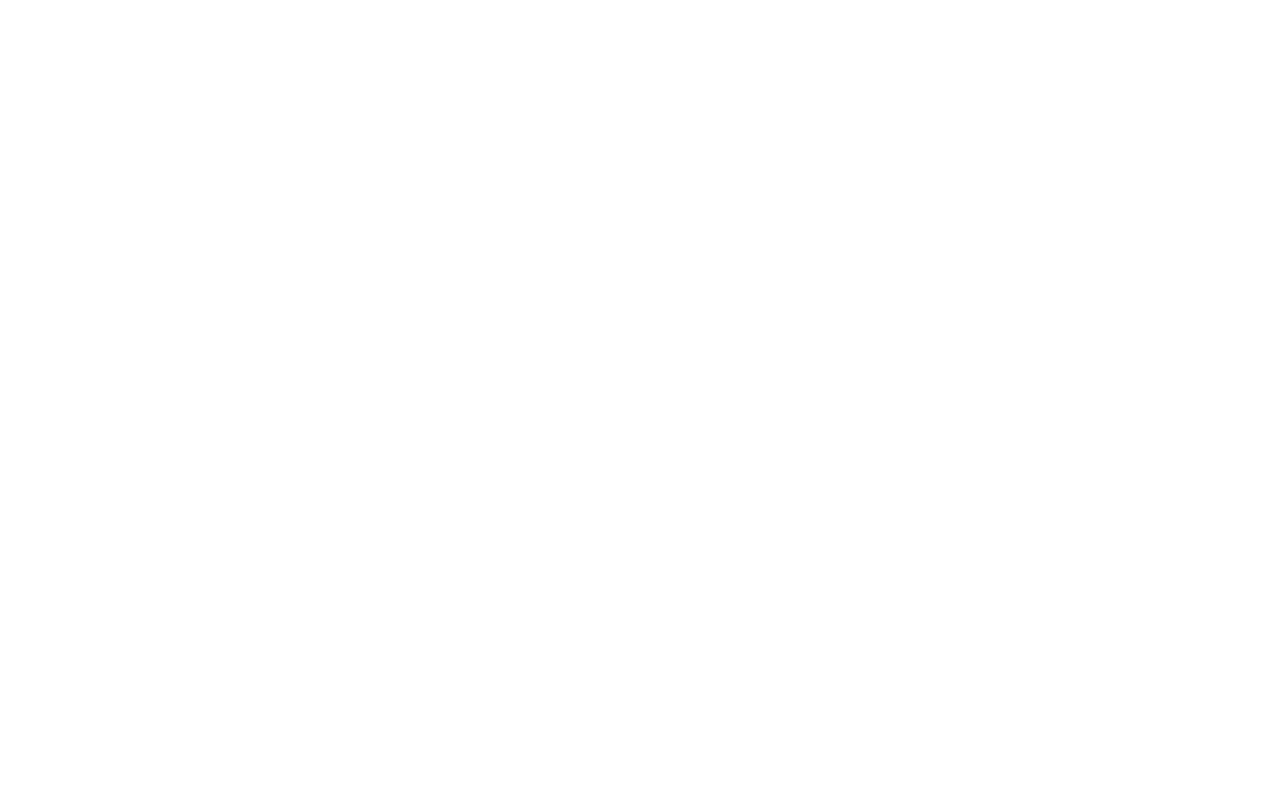
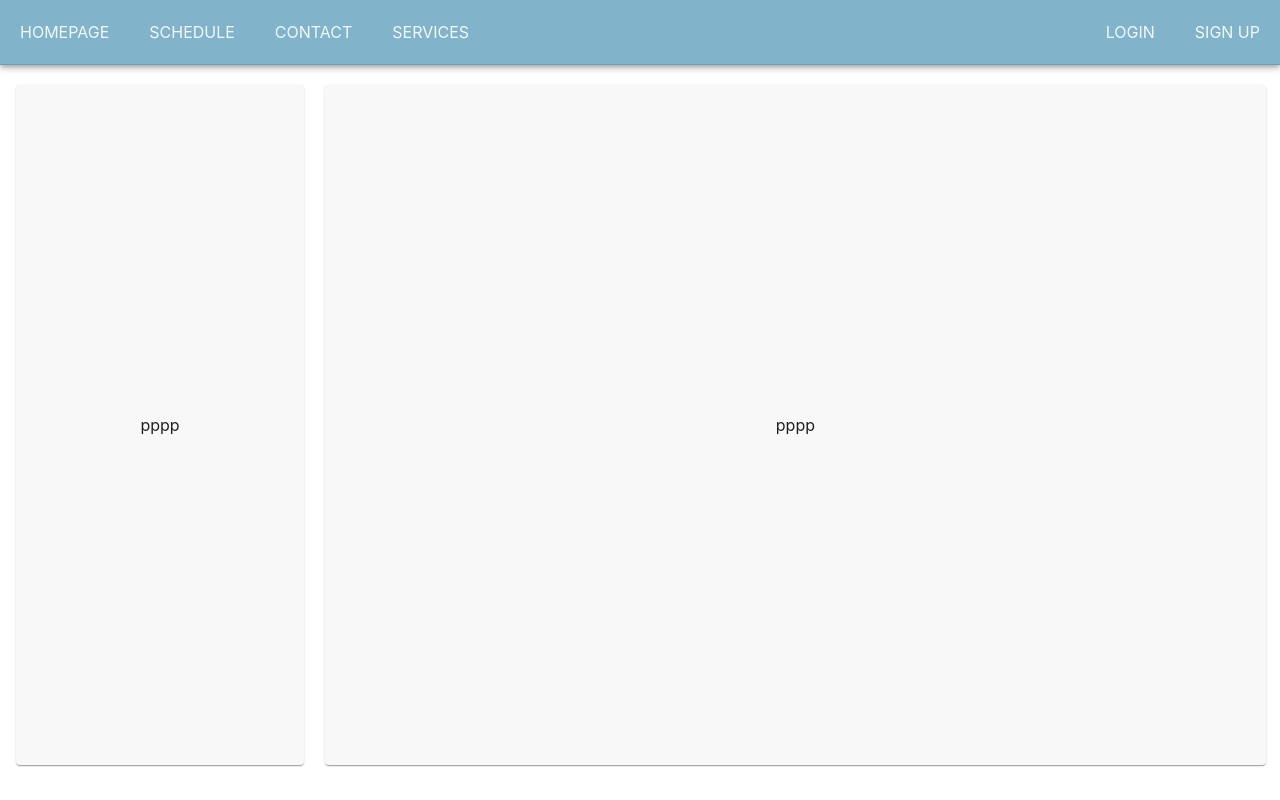
Before and after one commit to PhuongPhg/medical-management-website, a React (Create React App) app: page /schedule in a window 1280 px wide. Built offline with nearby package versions, Linux system fonts and the light colour scheme.

Commit message:
Structure of schedule, install package and upload backend file

```diff
--- a/package.json
+++ b/package.json
@@ -7,6 +7,7 @@
     "@material-ui/core": "^4.11.2",
     "@material-ui/icons": "^4.11.2",
     "@material-ui/pickers": "^3.2.10",
+    "@syncfusion/ej2-react-schedule": "^18.4.34",
     "@testing-library/jest-dom": "^5.11.4",
     "@testing-library/react": "^11.1.0",
     "@testing-library/user-event": "^12.1.10",
--- a/src/App.js
+++ b/src/App.js
@@ -8,7 +8,7 @@ import ForgotPassword from './views/forgotPassword';
 import RegistrationForm from './views/registrationform';
 import Homepage from './views/homepage';
 import Dashboard from './views/dashboard';
-
+import Schedule from './views/schedule';
 function App() {
   return (
     <div className="App">
@@ -19,6 +19,7 @@ function App() {
         <Route path="/registrationform" component={RegistrationForm}/>
         <Route path="/homepage" component={Homepage}/>
         <Route path="/dashboard" component={Dashboard}/>
+        <Route path="/schedule" component={Schedule}/>
       </BrowserRouter>
     </div>
   );
--- a/src/navigation.js
+++ b/src/navigation.js
@@ -96,7 +96,7 @@ export default function Navigation(props) {
             <Grid item>
               <Link href="/homepage" className={props.homepage ? [classes.navlink, classes.active] : classes.navlink}>Homepage</Link>
               {sessionStorage.getItem("role") === "ROLE_ADMIN" ? <Link href="/dashboard" className={props.dashboard ? [classes.navlink, classes.active] : classes.navlink}>Dashboard</Link> : null}
-              <Link href="#" className={props.schedule ? [classes.navlink, classes.active] : classes.navlink}>Schedule</Link>
+              <Link href="/schedule" className={props.schedule ? [classes.navlink, classes.active] : classes.navlink}>Schedule</Link>
               <Link href="#" className={props.contact ? [classes.navlink, classes.active] : classes.navlink}>Contact</Link>
               <Link href="#" className={props.services ? [classes.navlink, classes.active] : classes.navlink}>Services</Link>
           </Grid>
--- a/src/views/dashboard.js
+++ b/src/views/dashboard.js
@@ -75,7 +75,8 @@ export default function Dashboard() {
 		};
 
 		try{
-			await axios.put(`http://thaonp.work/api/admin/user/${updateItem.id}`, formData, {
+			// await axios.put(`http://thaonp.work/api/admin/user/${updateItem.id}`, formData, {
+			await axios.put(`http://localhost:8080/api/admin/user/${updateItem.id}`, formData, {
 				headers: {
 					"Authorization" : `Bearer ${sessionStorage.getItem("userToken")}`
 				}
@@ -89,7 +90,8 @@ export default function Dashboard() {
 
 	const deleteUser = async() => {
 		try{
-			await axios.delete(`http://thaonp.work/api/admin/user/${deleteItem.id}`, {
+			// await axios.delete(`http://thaonp.work/api/admin/user/${deleteItem.id}`, {
+			await axios.delete(`http://localhost:8080/api/admin/user/${deleteItem.id}`, {
 				headers: {
 					"Authorization": `Bearer ${sessionStorage.getItem("userToken")}`
 				}
@@ -103,7 +105,8 @@ export default function Dashboard() {
 
 	const getData = async () => {
 		try{
-			let res = await axios.get('http://thaonp.work/api/admin/user', {
+			// let res = await axios.get('http://thaonp.work/api/admin/user', {
+			let res = await axios.get('http://localhost:8080/api/admin/user', {
 				headers: {
 					"Authorization": `Bearer ${sessionStorage.getItem("userToken")}`
 				}
@@ -119,7 +122,7 @@ export default function Dashboard() {
 
 	const searchUser = async (phone) => {
 		try{
-			let res = await axios.get(`http://thaonp.work/api/admin/user/find?phone=${phone}`, {
+			let res = await axios.get(`http://localhost:8080/api/admin/user/find?phone=${phone}`, {
 				headers: {
 					"Authorization": `Bearer ${sessionStorage.getItem("userToken")}`
 				}
--- a/src/views/login.js
+++ b/src/views/login.js
@@ -25,7 +25,8 @@ export default function Login() {
 
   const signIn = async () => {
     try {
-		let res = await axios.post("http://thaonp.work/api/auth/signin", {
+		// let res = await axios.post("http://thaonp.work/api/auth/signin", {
+		let res = await axios.post("http://localhost:8080/api/auth/signin", {
 			username: username,
 			password: pwd,
       });
--- a/src/views/register.js
+++ b/src/views/register.js
@@ -64,12 +64,13 @@ export default function Register(){
       email: email,
       password: password,
       phone: phone,
-      address: street +", "+district+", "+city,
+      address: district+", "+city,
       sex: sex,
       dob: dob,
       role: role,
     };
-    let res = await axios.post('http://thaonp.work/api/auth/signup', data)
+    // let res = await axios.post('http://thaonp.work/api/auth/signup', data)
+    let res = await axios.post('http://localhost:8080/api/auth/signup', data)
 
     // console.log(res.data)
     console.log(res.data)
--- /dev/null
+++ b/src/views/schedule.js
@@ -0,0 +1,51 @@
+import React, { useState } from 'react';
+import { makeStyles } from '@material-ui/core/styles';
+import Paper from '@material-ui/core/Paper';
+import Grid from '@material-ui/core/Grid';
+import Navigation from '../navigation';
+
+const useStyles = makeStyles((theme) => ({
+  container:{
+    // margin: 10,
+    // padding: 10
+    flexGrow: 1,
+    alignContent: 'center',
+    alignItems: 'center',
+    marginTop: 20
+  },
+  profile_contain: {
+    backgroundColor: '#F8F8F8',
+    minHeight: '85vh',
+    alignContent: 'center',
+    margin: 'auto',
+  },
+  paper: {
+    // paddingLeft: 20,
+    // backgroundColor: '#FAFAFA',
+    backgroundColor: '#555555',
+    minHeight: '85vh',
+    alignContent: 'center',
+  },
+}));
+
+export default function Schedule(){
+  const classes = useStyles();
+
+  return(
+    <div>
+      <Navigation Schedule />
+      <Grid container className={classes.container}>
+        <Grid item xs={3}>
+          <Paper className={classes.profile_contain} style={{width: '90%'}}>
+            pppp
+          </Paper>
+        </Grid>
+        <Grid item xs={9}>
+          <Paper className={classes.profile_contain} style={{width: '98%', marginLeft: 5}}>
+            pppp
+          </Paper>
+        </Grid>
+      </Grid>
+    </div>
+  )
+}
```
Also changed, not shown: 2 other files (tests, documents, lock files or other folders).
